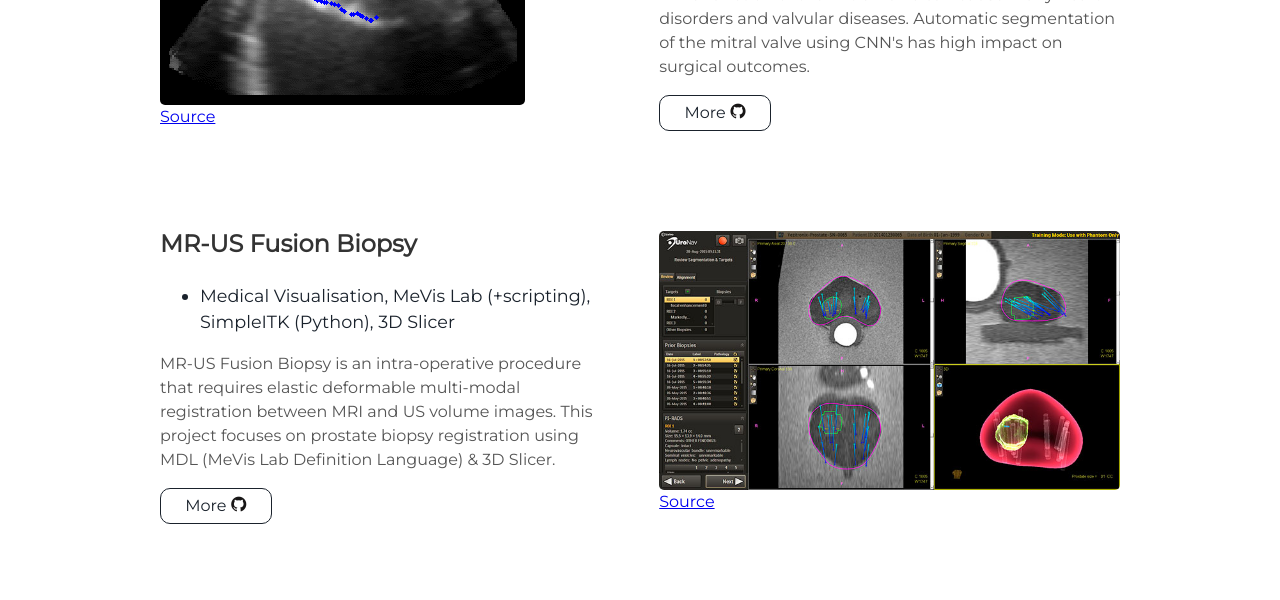
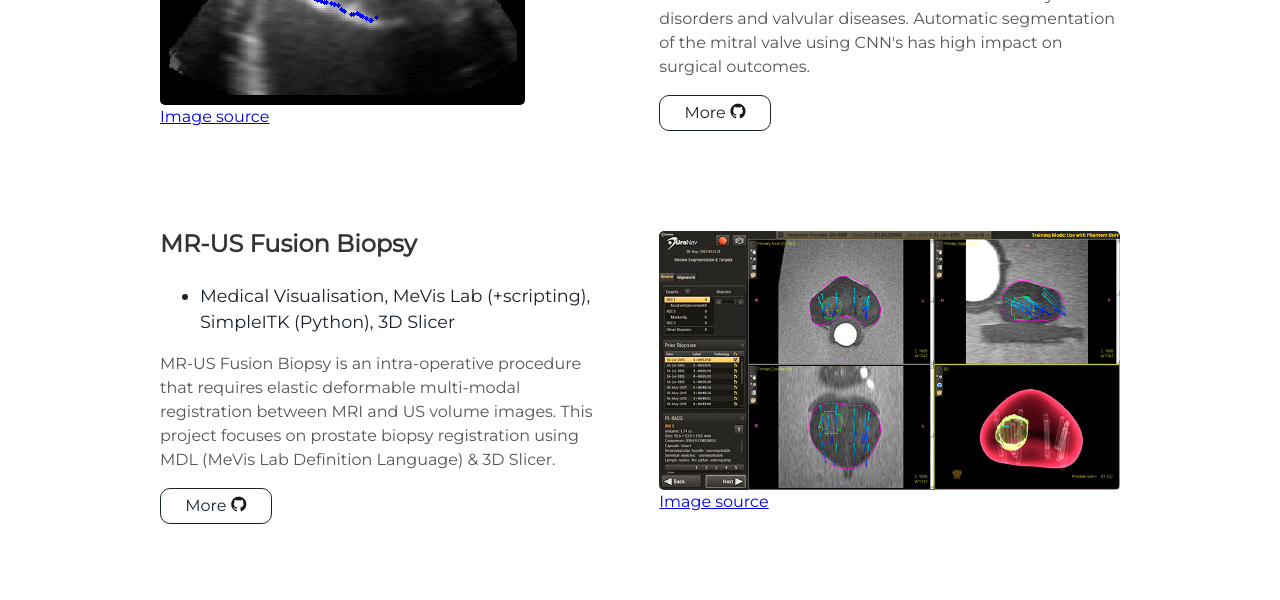
Before and after one commit to lalithnag/lalithnag.github.io, a Jekyll site: the page built from index.html, in a window 1280 px wide and 900 px high, scrolled down 2020 px. Shown: the part 153-753 px from the top of the window. Built offline with Jekyll 4.4.1, drawn with Linux system fonts in a browser that asks for light colours.

Commit message:
Update projects.html

```diff
--- a/_includes/projects.html
+++ b/_includes/projects.html
@@ -17,7 +17,7 @@
 <div class="user-projects">
   <div class="images-left">
     <img alt="Mitral valve" src="{{ "/assets/img/mitral.gif" | prepend: site.baseurl }}" />
-    <a class="link" href="http://biorobotics.harvard.edu/schneider.html" target="_blank">Source</a>
+    <a class="link" href="http://biorobotics.harvard.edu/schneider.html" target="_blank">Image source</a>
   </div>
   <div class="contents-right">
     <h3> Landmark Detection in Echocardiography </h3>
@@ -31,7 +31,7 @@
 <div class="user-projects">
   <div class="images-right">
     <img alt="UroNav" src="{{ "/assets/img/fusionbiopsy.jpg" | prepend: site.baseurl }}" />
-    <a class="link" href="https://goo.gl/Bwx9n4" target="_blank">Source</a>
+    <a class="link" href="https://goo.gl/Bwx9n4" target="_blank">Image source</a>
   </div>
   <div class="contents">
     <h3> MR-US Fusion Biopsy </h3>
```
